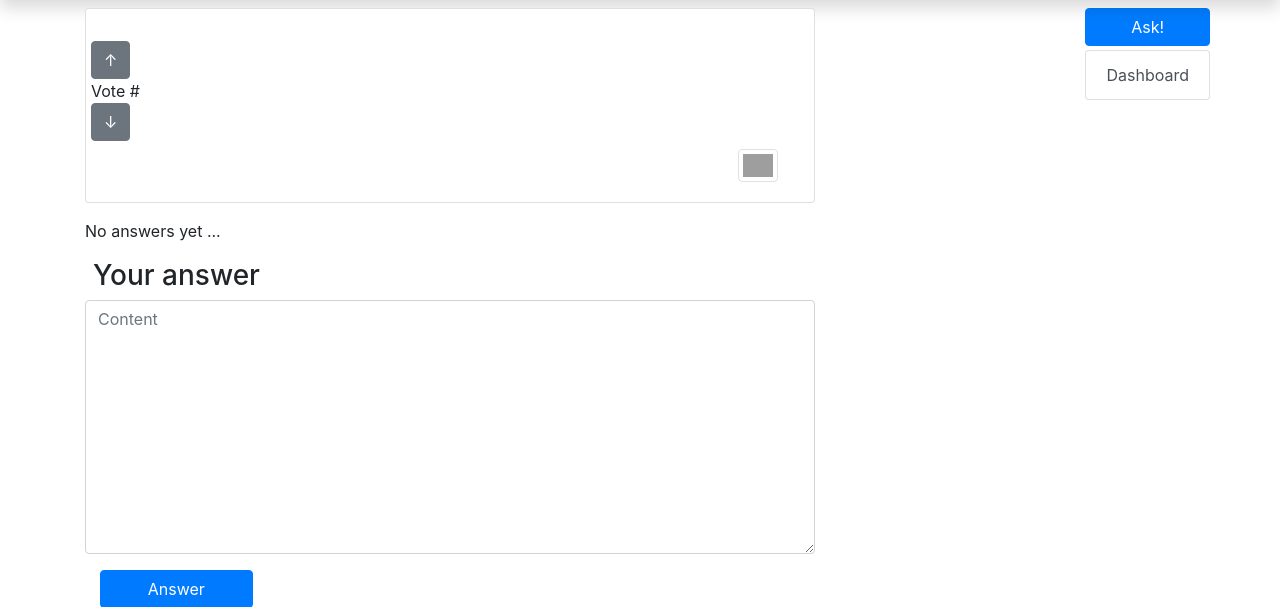
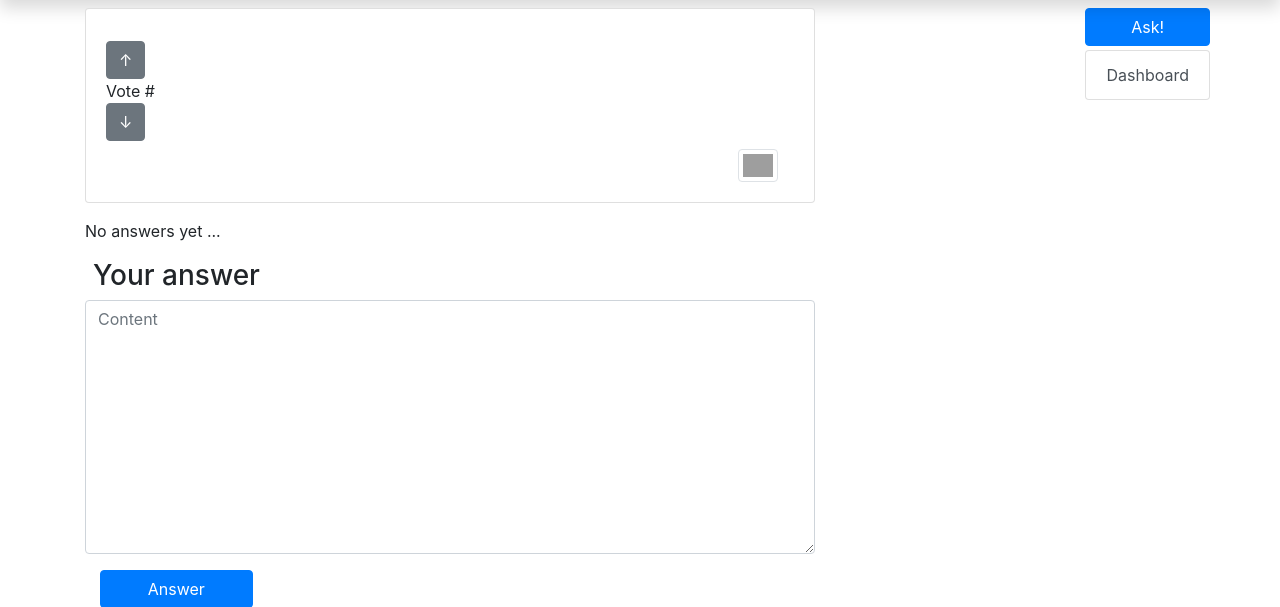
Before and after one commit to nihilSup/Hasker, a Django app: template hasker/templates/hasker/question.html in a window 1280 px wide. Shown: the part 56-663 px from the top of the page. Run offline with Django 3.2, Linux system fonts and the light colour scheme; the template is opened without the code that fills it: values that come from a table or form of the project are taken from there, others are empty; the visitor is signed in with stand-in values (Sample User, id 1); some libraries are stand-ins or nearby versions; grey boxes are pictures that could not be loaded.

Commit message:
style changes

```diff
--- a/hasker/templates/hasker/question.html
+++ b/hasker/templates/hasker/question.html
@@ -10,7 +10,7 @@
         <div class="row no-gutters">
                 <div class="card-body">
                     <h5 class="card-title"><a href="#">{{ question.title }}</a></h5>
-                    <div class="row">
+                    <div class="d-flex">
                         {% url 'question_votes' question.id as vote_url %}
                         {% include "hasker/_vote.html" with vote_url=vote_url obj_id="question" %}
                         <p class="card-text">
```
